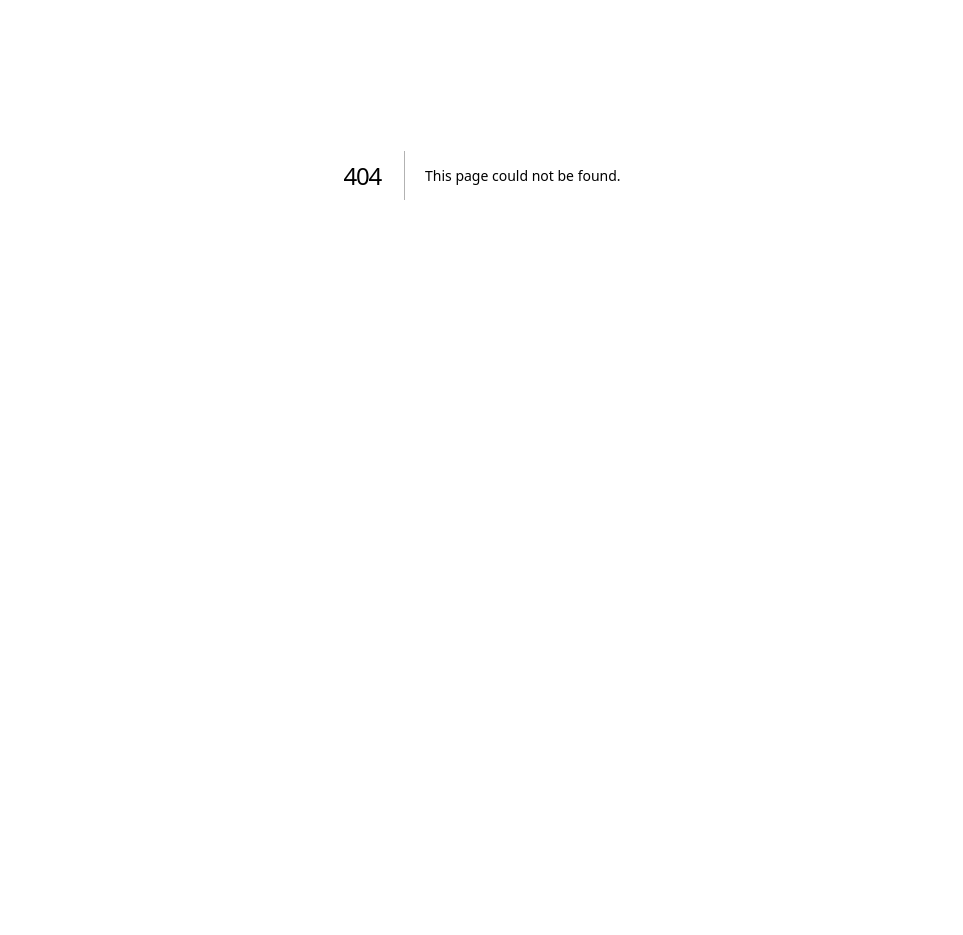
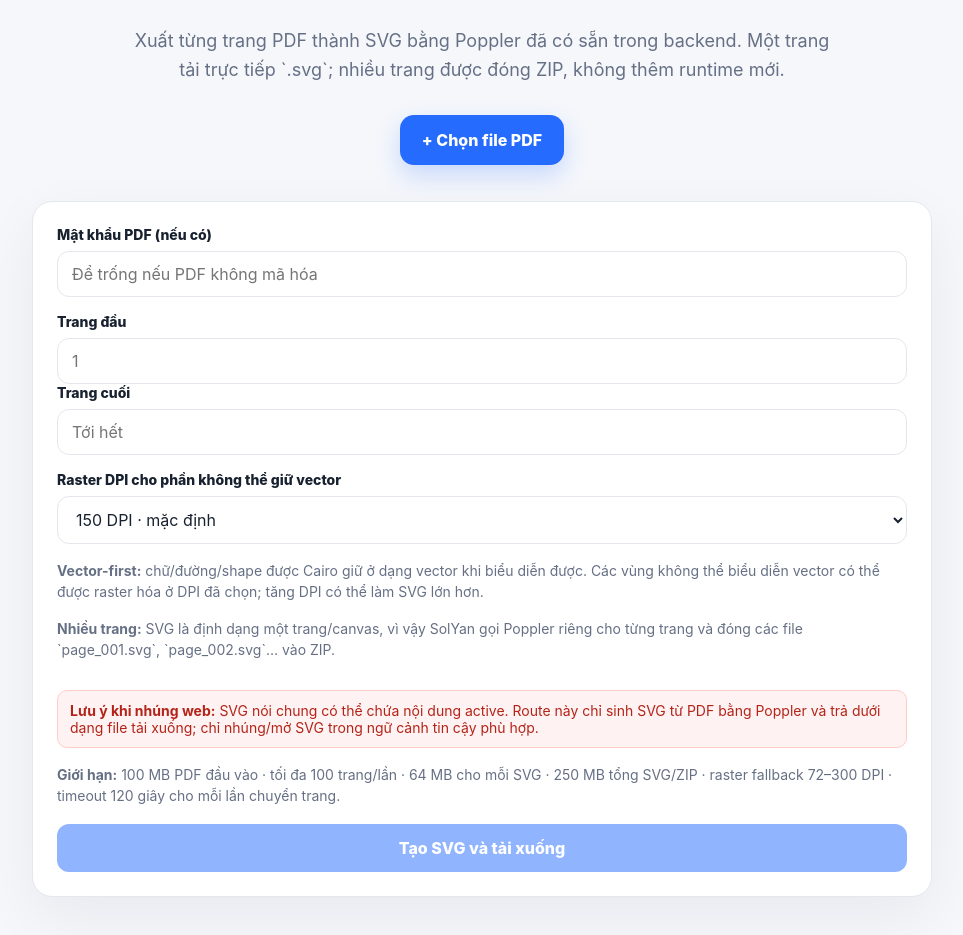
Before and after one commit to solyan842/SolYan-PDF, a Next.js app in the folder frontend/: page /pdf-to-svg in a window 1280 px wide. Before the commit this address had no page. Shown: the part 225-1160 px from the top of the page, without its empty margins (158-1121 px from the left). Before the commit the page ends 800 px from the top, so only its background shows below. Built offline with nearby package versions, Linux system fonts and the light colour scheme; no server answers.

Commit message:
feat: add PDF to SVG frontend

```diff
--- /dev/null
+++ b/frontend/app/pdf-to-svg/page.tsx
@@ -0,0 +1,131 @@
+'use client';
+
+import { ChangeEvent, useState } from 'react';
+
+const API_BASE = process.env.NEXT_PUBLIC_API_URL ?? 'http://localhost:8000';
+const MAX_FILE_SIZE = 100 * 1024 * 1024;
+
+function downloadBlob(blob: Blob, filename: string) {
+  const url = URL.createObjectURL(blob);
+  const anchor = document.createElement('a');
+  anchor.href = url;
+  anchor.download = filename;
+  document.body.appendChild(anchor);
+  anchor.click();
+  anchor.remove();
+  URL.revokeObjectURL(url);
+}
+
+function responseFilename(header: string | null, fallback: string) {
+  if (!header) return fallback;
+  const utf8 = header.match(/filename\*=UTF-8''([^;]+)/i);
+  if (utf8?.[1]) {
+    try { return decodeURIComponent(utf8[1].replace(/^"|"$/g, '')); } catch {}
+  }
+  const basic = header.match(/filename="?([^";]+)"?/i);
+  return basic?.[1] ?? fallback;
+}
+
+export default function PdfToSvgPage() {
+  const [file, setFile] = useState<File | null>(null);
+  const [password, setPassword] = useState('');
+  const [firstPage, setFirstPage] = useState('');
+  const [lastPage, setLastPage] = useState('');
+  const [rasterDpi, setRasterDpi] = useState('150');
+  const [busy, setBusy] = useState(false);
+  const [error, setError] = useState('');
+  const [result, setResult] = useState('');
+
+  function onFile(event: ChangeEvent<HTMLInputElement>) {
+    const selected = event.target.files?.[0] ?? null;
+    if (selected && selected.size > MAX_FILE_SIZE) {
+      setFile(null);
+      setError('PDF vượt giới hạn 100 MB.');
+      event.target.value = '';
+      return;
+    }
+    setFile(selected);
+    setError('');
+    setResult('');
+  }
+
+  function parseOptionalPage(value: string, label: string): number | null {
+    if (!value.trim()) return null;
+    const parsed = Number(value);
+    if (!Number.isInteger(parsed) || parsed < 1 || parsed > 10000) {
+      throw new Error(`${label} phải là số nguyên từ 1 đến 10000.`);
+    }
+    return parsed;
+  }
+
+  async function run() {
+    if (!file) return;
+    setBusy(true);
+    setError('');
+    setResult('');
+    try {
+      const first = parseOptionalPage(firstPage, 'Trang đầu');
+      const last = parseOptionalPage(lastPage, 'Trang cuối');
+      if (first !== null && last !== null && first > last) {
+        throw new Error('Trang đầu không được lớn hơn trang cuối.');
+      }
+      const dpi = Number(rasterDpi);
+      if (!Number.isInteger(dpi) || dpi < 72 || dpi > 300) {
+        throw new Error('Raster DPI phải là số nguyên từ 72 đến 300.');
+      }
+
+      const body = new FormData();
+      body.append('file', file);
+      body.append('raster_dpi', String(dpi));
+      if (password) body.append('password', password);
+      if (first !== null) body.append('first_page', String(first));
+      if (last !== null) body.append('last_page', String(last));
+
+      const response = await fetch(`${API_BASE}/pdf/to-svg`, { method: 'POST', body });
+      if (!response.ok) {
+        let message = `HTTP ${response.status}`;
+        try { const payload = await response.json(); message = payload.detail ?? message; } catch {}
+        throw new Error(message);
+      }
+
+      const blob = await response.blob();
+      const isZip = response.headers.get('content-type')?.startsWith('application/zip') ?? false;
+      const fallback = isZip ? 'solyan-pdf-svg.zip' : `solyan-pdf-page-${first ?? 1}.svg`;
+      const filename = responseFilename(response.headers.get('content-disposition'), fallback);
+      downloadBlob(blob, filename);
+      setResult(isZip
+        ? `Đã tạo bộ SVG và đóng ZIP (${Math.max(1, Math.round(blob.size / 1024))} KB).`
+        : `Đã tạo SVG (${Math.max(1, Math.round(blob.size / 1024))} KB).`);
+    } catch (cause) {
+      setError(cause instanceof Error ? cause.message : 'Không thể chuyển PDF sang SVG.');
+    } finally {
+      setBusy(false);
+    }
+  }
+
+  return <main className="shell">
+    <header className="topbar"><a className="brand" href="/">SolYan PDF</a><div className="privacy-pill server-pill">Poppler · pdftocairo</div></header>
+    <section className="hero compact-hero">
+      <p className="eyebrow">CONVERT · V1.5</p>
+      <h1>PDF → SVG</h1>
+      <p className="subtitle">Xuất từng trang PDF thành SVG bằng Poppler đã có sẵn trong backend. Một trang tải trực tiếp `.svg`; nhiều trang được đóng ZIP, không thêm runtime mới.</p>
+      <label className="picker"><input type="file" accept="application/pdf,.pdf" onChange={onFile}/><span>+ Chọn file PDF</span></label>
+    </section>
+    <section className="workspace form-workspace">
+      {file && <p className="selected-file">Đã chọn: <strong>{file.name}</strong></p>}
+      <label className="field"><span>Mật khẩu PDF (nếu có)</span><input type="password" value={password} onChange={(e)=>setPassword(e.target.value)} maxLength={128} placeholder="Để trống nếu PDF không mã hóa" /></label>
+      <div className="form-grid two-col">
+        <label className="field"><span>Trang đầu</span><input type="number" min="1" max="10000" value={firstPage} onChange={(e)=>setFirstPage(e.target.value)} placeholder="1" /></label>
+        <label className="field"><span>Trang cuối</span><input type="number" min="1" max="10000" value={lastPage} onChange={(e)=>setLastPage(e.target.value)} placeholder="Tới hết" /></label>
+      </div>
+      <label className="field"><span>Raster DPI cho phần không thể giữ vector</span><select value={rasterDpi} onChange={(e)=>setRasterDpi(e.target.value)}><option value="72">72 DPI · nhẹ</option><option value="150">150 DPI · mặc định</option><option value="200">200 DPI</option><option value="300">300 DPI · chi tiết hơn</option></select></label>
+      <p className="hint"><strong>Vector-first:</strong> chữ/đường/shape được Cairo giữ ở dạng vector khi biểu diễn được. Các vùng không thể biểu diễn vector có thể được raster hóa ở DPI đã chọn; tăng DPI có thể làm SVG lớn hơn.</p>
+      <p className="hint"><strong>Nhiều trang:</strong> SVG là định dạng một trang/canvas, vì vậy SolYan gọi Poppler riêng cho từng trang và đóng các file `page_001.svg`, `page_002.svg`… vào ZIP.</p>
+      <div className="error"><strong>Lưu ý khi nhúng web:</strong> SVG nói chung có thể chứa nội dung active. Route này chỉ sinh SVG từ PDF bằng Poppler và trả dưới dạng file tải xuống; chỉ nhúng/mở SVG trong ngữ cảnh tin cậy phù hợp.</div>
+      <p className="hint"><strong>Giới hạn:</strong> 100 MB PDF đầu vào · tối đa 100 trang/lần · 64 MB cho mỗi SVG · 250 MB tổng SVG/ZIP · raster fallback 72–300 DPI · timeout 120 giây cho mỗi lần chuyển trang.</p>
+      {result && <div className="result-box">{result}</div>}
+      {error && <div className="error">{error}</div>}
+      <button className="merge-button" type="button" onClick={run} disabled={!file || busy}>{busy ? 'Đang chuyển đổi…' : 'Tạo SVG và tải xuống'}</button>
+    </section>
+  </main>;
+}
```
